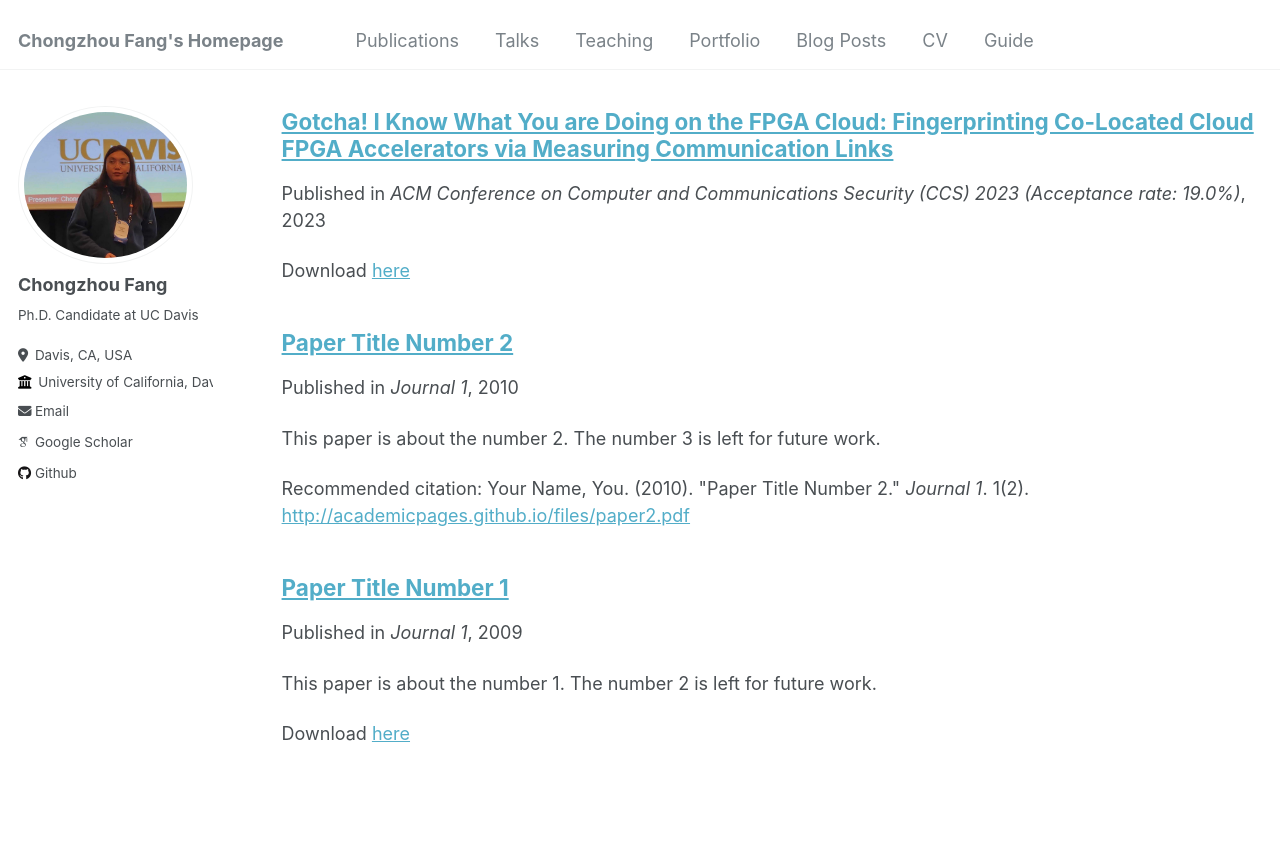
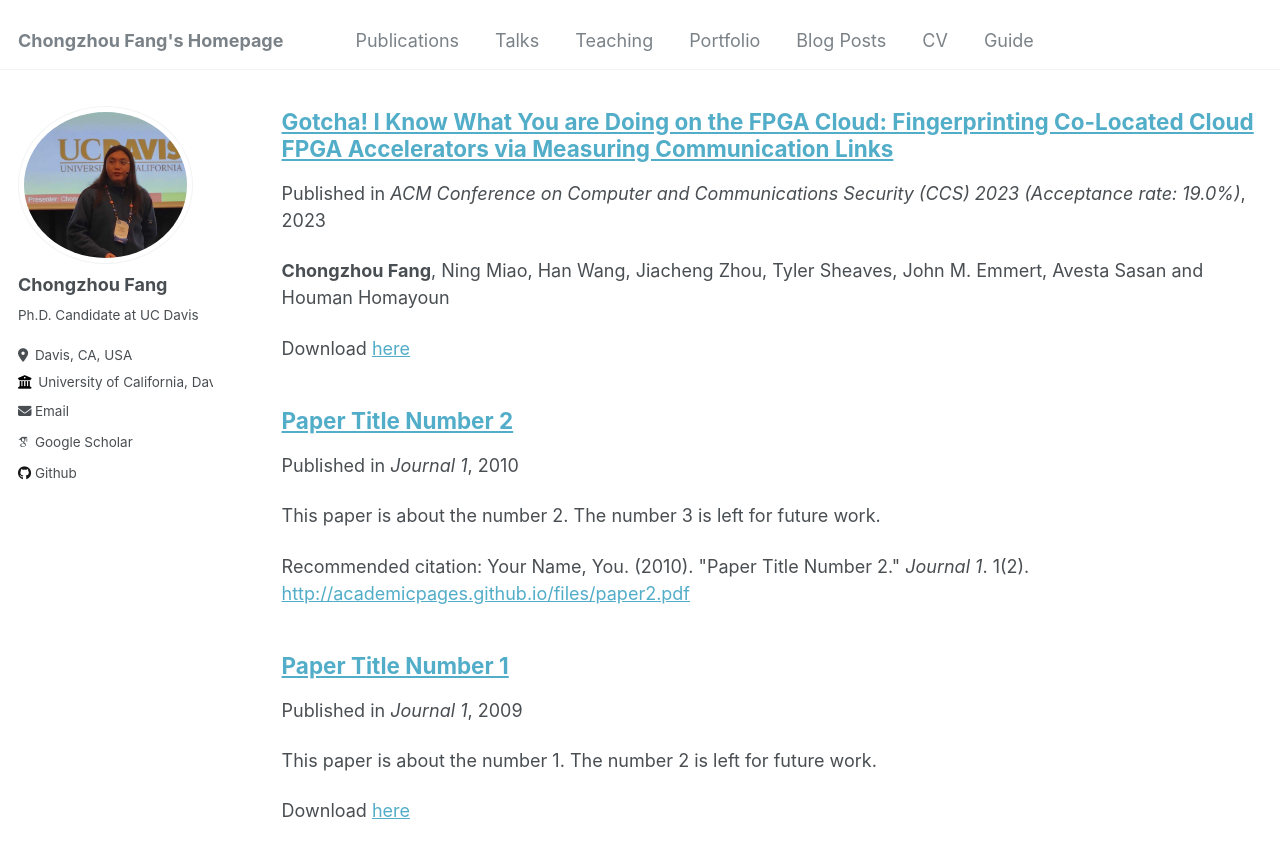
Before and after one commit to ChongzhouFang/ChongzhouFang.github.io, a Jekyll site: the page built from _pages/publications.md, in a window 1280 px wide and 900 px high, scrolled down 357 px. Shown: the top 858 px of the window. Built offline with Jekyll 4.4.1, drawn with Linux system fonts in a browser that asks for light colours; some web fonts are replaced.

Commit message:
add basic info

```diff
--- a/_publications/ccs2023.md
+++ b/_publications/ccs2023.md
@@ -2,9 +2,9 @@
 title: "Gotcha! I Know What You are Doing on the FPGA Cloud: Fingerprinting Co-Located Cloud FPGA Accelerators via Measuring Communication Links"
 collection: publications
 permalink: /publication/ccs2023
-# excerpt: 'This paper is about the number 3. The number 4 is left for future work.'
+excerpt: '<b>Chongzhou Fang</b>, Ning Miao, Han Wang, Jiacheng Zhou, Tyler Sheaves, John M. Emmert, Avesta Sasan and Houman Homayoun'
 date: 2023-11-30
 venue: 'ACM Conference on Computer and Communications Security (CCS) 2023 (Acceptance rate: 19.0%)'
 paperurl: 'https://dl.acm.org/doi/10.1145/3576915.3616606'
-authors: 'Chongzhou Fang, Ning Miao, Han Wang, Jiacheng Zhou, Tyler Sheaves, John M. Emmert, Avesta Sasan and Houman Homayoun'
+# authors: 'Chongzhou Fang, Ning Miao, Han Wang, Jiacheng Zhou, Tyler Sheaves, John M. Emmert, Avesta Sasan and Houman Homayoun'
 ---
```
